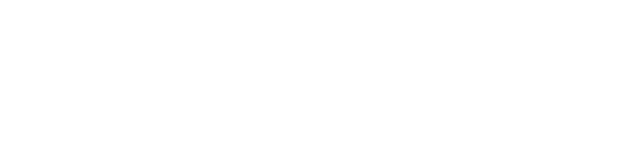
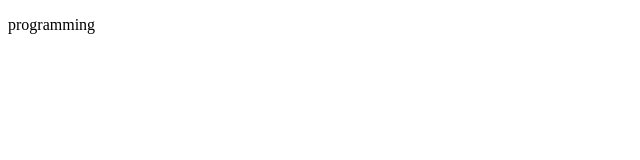
Before and after one commit to tashirudissanayake-dot/C-programme, a plain HTML site: page index.html in a window 1280 px wide. Shown: the whole page, without its empty margins (0-640 px from the left). Drawn offline with Linux system fonts and the light colour scheme.

Commit message:
modified code

```diff
--- a/index.html
+++ b/index.html
@@ -4,6 +4,7 @@
     <meta charset="UTF-8">
     <meta name="viewport" content="width=device-width, initial-scale=1.0">
     <title>Document</title>
+    <p>programming</p>
 </head>
 <body>
 
```
